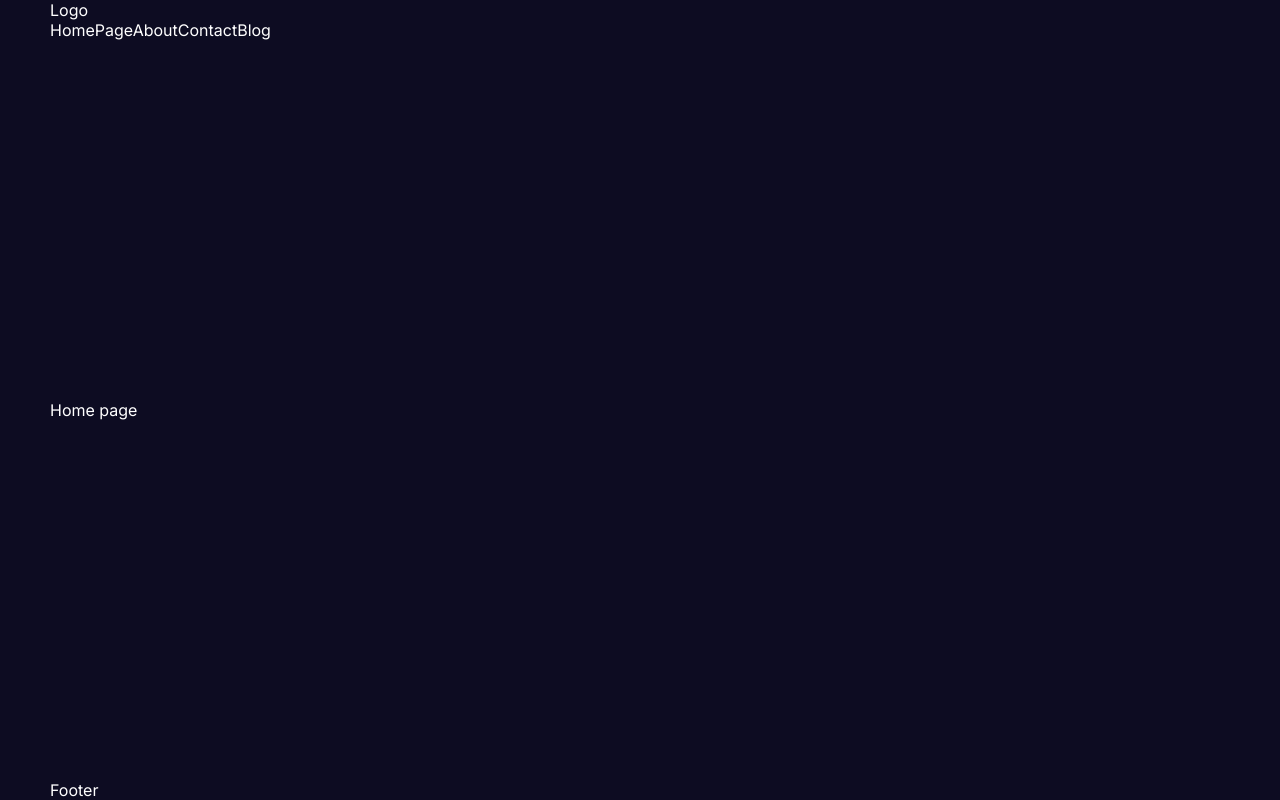
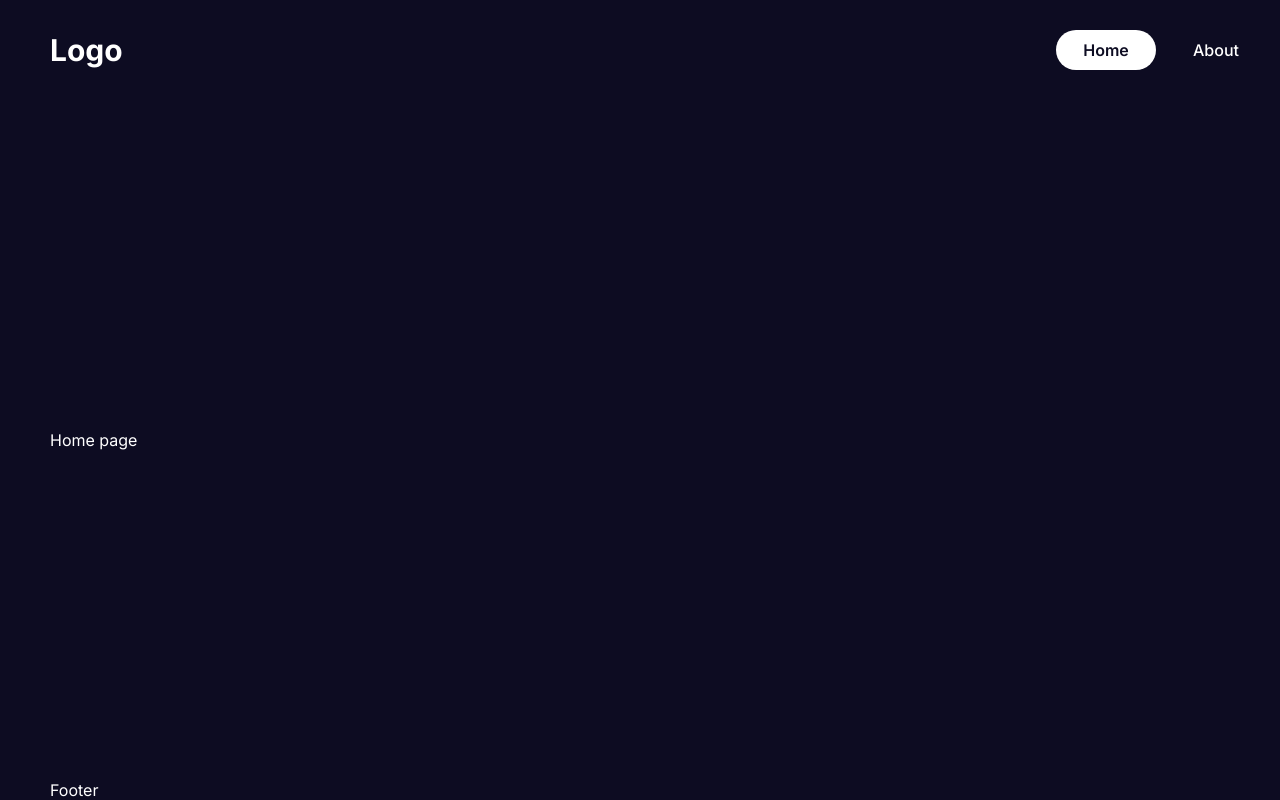
Before and after one commit to f-fardin-dev/next14, a Next.js app: page / in a window 1280 px wide. Shown: the top 800 px of the page. Built offline with nearby package versions, Linux system fonts and the light colour scheme.

Commit message:
refactor: navbar component
Add styles and define the links

```diff
--- a/src/components/navbar/Navbar.tsx
+++ b/src/components/navbar/Navbar.tsx
@@ -1,10 +1,16 @@
-import { Links } from "./links/Links";
+import { links } from "./links";
+import { NavItem } from "./navItem/NavItem";
+import styles from "./navbar.module.css";
 
 export const Navbar = () => {
   return (
-    <div>
-      <div>Logo</div>
-      <Links />
+    <div className={styles.container}>
+      <div className={styles.logo}>Logo</div>
+      <div className={styles.links}>
+        {links.map((link) => (
+          <NavItem key={link.path} {...link} />
+        ))}
+      </div>
     </div>
   );
 };
--- /dev/null
+++ b/src/components/navbar/links.ts
@@ -0,0 +1,6 @@
+export const links = [
+  { title: "Home", path: "/" },
+  { title: "About", path: "/about" },
+  { title: "Contact", path: "/contact" },
+  { title: "Blog", path: "/blog" },
+];
--- a/src/components/navbar/links/Links.tsx
+++ /dev/null
@@ -1,20 +0,0 @@
-import Link from "next/link";
-
-const links = [
-  { title: "HomePage", path: "/" },
-  { title: "About", path: "/about" },
-  { title: "Contact", path: "/contact" },
-  { title: "Blog", path: "/blog" },
-];
-
-export const Links = () => {
-  return (
-    <div>
-      {links.map((link) => (
-        <Link key={link.path} href={link.path}>
-          {link.title}
-        </Link>
-      ))}
-    </div>
-  );
-};
--- /dev/null
+++ b/src/components/navbar/navItem/NavItem.tsx
@@ -0,0 +1,24 @@
+"use client";
+
+import Link from "next/link";
+import styles from "./navItem.module.css";
+import { usePathname } from "next/navigation";
+
+interface NavItemProps {
+  title: string;
+  path: string;
+}
+
+export const NavItem = ({ path, title }: NavItemProps) => {
+  const pathName = usePathname();
+
+  return (
+    <Link
+      key={path}
+      href={path}
+      className={`${styles.nav} ${pathName === path && styles.active}`}
+    >
+      {title}
+    </Link>
+  );
+};
--- /dev/null
+++ b/src/components/navbar/navItem/navItem.module.css
@@ -0,0 +1,13 @@
+.nav {
+  min-width: 100px;
+  padding: 10px;
+  border-radius: 20px;
+  font-weight: 500;
+  text-align: center;
+}
+
+.active {
+  background-color: var(--text-color);
+  color: var(--bg);
+  font-weight: 600;
+}
--- /dev/null
+++ b/src/components/navbar/navbar.module.css
@@ -0,0 +1,17 @@
+.container {
+  height: var(--navbar-height);
+  display: flex;
+  align-items: center;
+  justify-content: space-between;
+}
+
+.logo {
+  font-size: 30px;
+  font-weight: bold;
+}
+
+.links {
+  display: flex;
+  align-items: center;
+  gap: 10px;
+}
```
